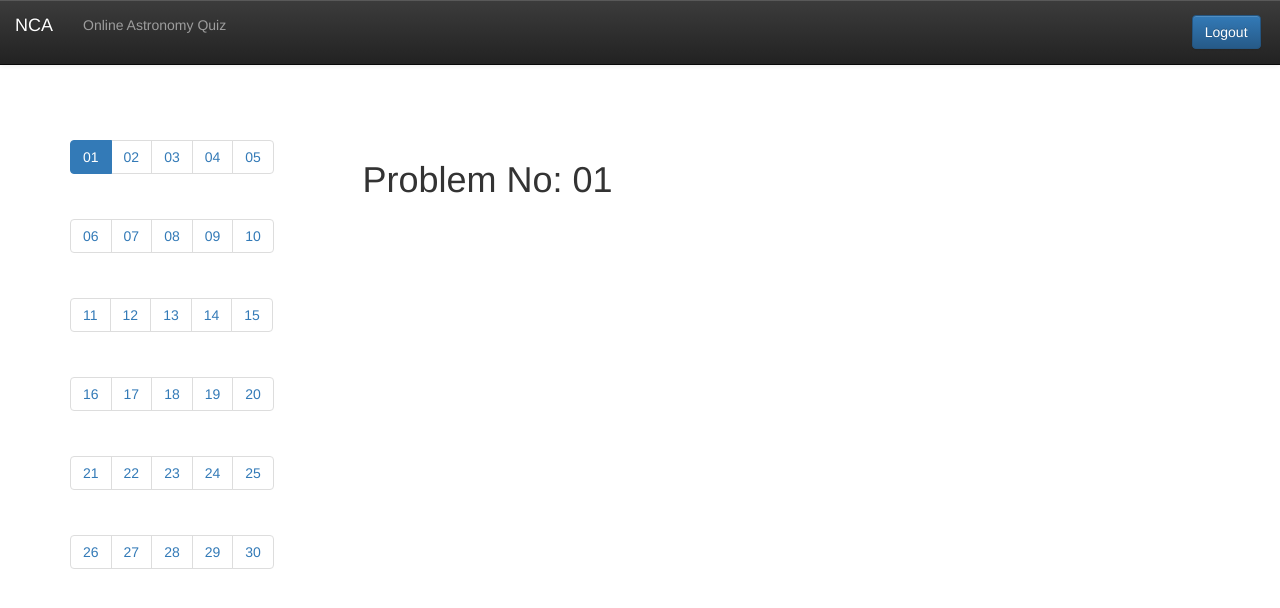
After one commit to NickHub4017/NCAS-Online_quiz, a CodeIgniter app: page /problem/view//01 in a window 1280 px wide. The commit adds this page. Shown: the top 608 px of the page. Run offline with CodeIgniter, Linux system fonts and the light colour scheme.

Commit message:
side nav for problems and view each problem

```diff
--- a/application/controllers/home.php
+++ b/application/controllers/home.php
@@ -8,6 +8,7 @@
 
 if ( ! defined('BASEPATH')) exit('No direct script access allowed');
 session_start(); //we need to call PHP's session object to access it through CI
+
 class Home extends CI_Controller {
 
     function __construct()
@@ -23,7 +24,9 @@ class Home extends CI_Controller {
             $data['username'] = $session_data['username'];
             //$this->load->view('home_view', $data);
             $this->load->helper('html');
-            $this->load->view('home', $data);
+            $this->load->view('header',$data);
+            //$this->load->view('home');
+            $this->load->view('number_grid');
 
         }
         else
--- /dev/null
+++ b/application/controllers/problem.php
@@ -0,0 +1,21 @@
+<?php if ( ! defined('BASEPATH')) exit('No direct script access allowed');
+
+class Problem extends CI_Controller {
+
+
+    public function index()
+    {
+        $this->load->view('header');
+        $this->load->view('number_grid');
+
+
+    }
+
+    public  function view($number){
+        $data['number']=$number;
+        $this->load->view('header');
+        $this->load->view('number_grid');
+        $this->load->view('problem',$data);
+
+    }
+}
--- /dev/null
+++ b/application/views/header.php
@@ -0,0 +1,37 @@
+<!DOCTYPE html>
+<html>
+<head>
+    <meta charset="utf-8">
+
+    <title>NCA astro quiz</title>
+    <meta name="description" content="">
+
+    <!-- Latest compiled and minified CSS -->
+    <link rel="stylesheet" href="https://maxcdn.bootstrapcdn.com/bootstrap/3.3.2/css/bootstrap.min.css">
+
+    <!-- Optional theme -->
+    <link rel="stylesheet" href="https://maxcdn.bootstrapcdn.com/bootstrap/3.3.2/css/bootstrap-theme.min.css">
+
+    <!-- Latest compiled and minified JavaScript -->
+    <script src="https://maxcdn.bootstrapcdn.com/bootstrap/3.3.2/js/bootstrap.min.js"></script>
+</head>
+<body>
+
+<nav class="navbar navbar-default navbar-inverse navbar-fixed-top" role="navigation">
+    <div class="container-fluid">
+        <div class="navbar-header">
+            <a class="navbar-brand" href="<?php echo base_url('') ?>">
+                NCA
+            </a><p class="navbar-text">Online Astronomy Quiz</p>
+
+        </div>
+        <div class="collapse navbar-collapse">
+            <p class="navbar-text navbar-right"><button class="btn btn-primary" onclick="location.href='<?php echo base_url();?>home/logout'">Logout</button>&nbsp;&nbsp;&nbsp;&nbsp;&nbsp;</p>
+        </div>
+    </div>
+</nav>
+<br>
+<br>
+<br>
+<br>
+<div class="container">
--- a/application/views/home.php
+++ b/application/views/home.php
@@ -17,5 +17,5 @@
 <h1 class="text-center" >Welcome to NCA online quiz system</h1>
 <div class="container">
 
-<button onclick="location.href='<?php echo base_url();?>home/logout'"  >Logout</button>
+
 </div>
--- /dev/null
+++ b/application/views/number_grid.php
@@ -0,0 +1,57 @@
+<br>
+<br>
+<div class="row">
+    <div class="col-lg-3">
+
+
+        <nav><ul class="pagination">
+                <li class='<?=($this->uri->segment(3)=="01")?"active":"nonactive"?>'><a href="<?php echo base_url('problem/view//01') ?>">01</a></li>
+                <li class='<?=($this->uri->segment(3)=="02")?"active":"nonactive"?>'><a href="<?php echo base_url('problem/view//02') ?>">02</a></li>
+                <li class='<?=($this->uri->segment(3)=="03")?"active":"nonactive"?>'><a href="<?php echo base_url('problem/view//03') ?>">03</a></li>
+                <li class='<?=($this->uri->segment(3)=="04")?"active":"nonactive"?>'><a href="<?php echo base_url('problem/view//04') ?>">04</a></li>
+                <li class='<?=($this->uri->segment(3)=="05")?"active":"nonactive"?>'><a href="<?php echo base_url('problem/view//05') ?>">05</a></li>
+
+            </ul>
+            <ul class="pagination">
+                <li class='<?=($this->uri->segment(3)=="06")?"active":"nonactive"?>'><a href="<?php echo base_url('problem/view//06') ?>">06</a></li>
+                <li class='<?=($this->uri->segment(3)=="07")?"active":"nonactive"?>'><a href="<?php echo base_url('problem/view//07') ?>">07</a></li>
+                <li class='<?=($this->uri->segment(3)=="08")?"active":"nonactive"?>'><a href="<?php echo base_url('problem/view//08') ?>">08</a></li>
+                <li class='<?=($this->uri->segment(3)=="09")?"active":"nonactive"?>'><a href="<?php echo base_url('problem/view//09') ?>">09</a></li>
+                <li class='<?=($this->uri->segment(3)=="10")?"active":"nonactive"?>'><a href="<?php echo base_url('problem/view//10') ?>">10</a></li>
+
+            </ul>
+            <ul class="pagination">
+                <li class='<?=($this->uri->segment(3)=="11")?"active":"nonactive"?>'><a href="<?php echo base_url('problem/view//11') ?>">11</a></li>
+                <li class='<?=($this->uri->segment(3)=="12")?"active":"nonactive"?>'><a href="<?php echo base_url('problem/view//12') ?>">12</a></li>
+                <li class='<?=($this->uri->segment(3)=="13")?"active":"nonactive"?>'><a href="<?php echo base_url('problem/view//13') ?>">13</a></li>
+                <li class='<?=($this->uri->segment(3)=="14")?"active":"nonactive"?>'><a href="<?php echo base_url('problem/view//14') ?>">14</a></li>
+                <li class='<?=($this->uri->segment(3)=="15")?"active":"nonactive"?>'><a href="<?php echo base_url('problem/view//15') ?>">15</a></li>
+
+            </ul>
+            <ul class="pagination">
+                <li class='<?=($this->uri->segment(3)=="16")?"active":"nonactive"?>'><a href="<?php echo base_url('problem/view//16') ?>">16</a></li>
+                <li class='<?=($this->uri->segment(3)=="17")?"active":"nonactive"?>'><a href="<?php echo base_url('problem/view//17') ?>">17</a></li>
+                <li class='<?=($this->uri->segment(3)=="18")?"active":"nonactive"?>'><a href="<?php echo base_url('problem/view//18') ?>">18</a></li>
+                <li class='<?=($this->uri->segment(3)=="19")?"active":"nonactive"?>'><a href="<?php echo base_url('problem/view//19') ?>">19</a></li>
+                <li class='<?=($this->uri->segment(3)=="20")?"active":"nonactive"?>'><a href="<?php echo base_url('problem/view//20') ?>">20</a></li>
+
+            </ul>
+            <ul class="pagination">
+                <li class='<?=($this->uri->segment(3)=="21")?"active":"nonactive"?>'><a href="<?php echo base_url('problem/view//21') ?>">21</a></li>
+                <li class='<?=($this->uri->segment(3)=="22")?"active":"nonactive"?>'><a href="<?php echo base_url('problem/view//22') ?>">22</a></li>
+                <li class='<?=($this->uri->segment(3)=="23")?"active":"nonactive"?>'><a href="<?php echo base_url('problem/view//23') ?>">23</a></li>
+                <li class='<?=($this->uri->segment(3)=="24")?"active":"nonactive"?>'><a href="<?php echo base_url('problem/view//24') ?>">24</a></li>
+                <li class='<?=($this->uri->segment(3)=="25")?"active":"nonactive"?>'><a href="<?php echo base_url('problem/view//25') ?>">25</a></li>
+
+            </ul>
+            <ul class="pagination">
+                <li class='<?=($this->uri->segment(3)=="26")?"active":"nonactive"?>'><a href="<?php echo base_url('problem/view//26') ?>">26</a></li>
+                <li class='<?=($this->uri->segment(3)=="27")?"active":"nonactive"?>'><a href="<?php echo base_url('problem/view//27') ?>">27</a></li>
+                <li class='<?=($this->uri->segment(3)=="28")?"active":"nonactive"?>'><a href="<?php echo base_url('problem/view//28') ?>">28</a></li>
+                <li class='<?=($this->uri->segment(3)=="29")?"active":"nonactive"?>'><a href="<?php echo base_url('problem/view//29') ?>">29</a></li>
+                <li class='<?=($this->uri->segment(3)=="30")?"active":"nonactive"?>'><a href="<?php echo base_url('problem/view//30') ?>">30</a></li>
+
+            </ul>
+        </nav>
+
+    </div>
--- /dev/null
+++ b/application/views/problem.php
@@ -0,0 +1,8 @@
+<br>
+<div class="col-lg-9">
+<div>
+    <h1>Problem No: <?php echo $number ?></h1>
+
+</div>
+</div>
+</div>
```
